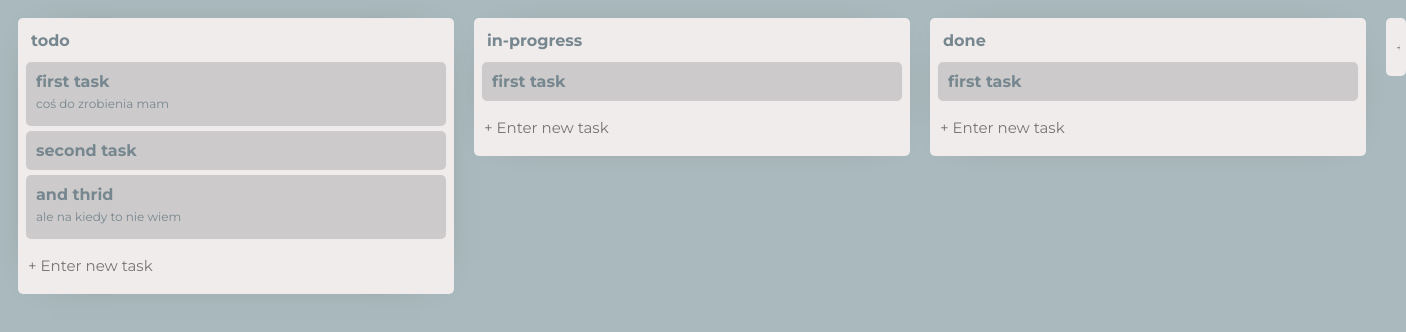
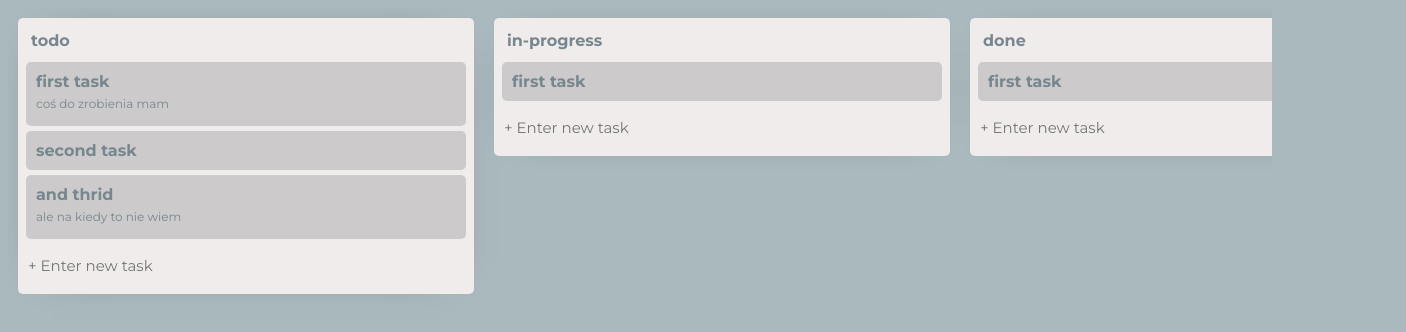
Before and after one commit to Whateverimann/VueTaskBoard, a Vue app in the folder vue-trello/: page /#/ in a window 1280 px wide. Shown: the top 332 px of the page, 1406 px wide, since content can reach past the window. Built offline with nearby package versions, Linux system fonts and the light colour scheme.

Commit message:
clean the code

```diff
--- a/vue-trello/src/App.vue
+++ b/vue-trello/src/App.vue
@@ -9,6 +9,8 @@ body,
 html {
   height: 100%;
   background-color: #aab9bd;
+  overflow-x: scroll;
+  overflow-y: hidden;
 }
 
 #app {
--- /dev/null
+++ b/vue-trello/src/components/BoardColumn.vue
@@ -0,0 +1,130 @@
+<template>
+  <div
+    class="column"
+    draggable
+    @drop="moveTaskOrColumn($event, column.tasks, columnIndex)"
+    @dragover.prevent
+    @dragenter.prevent
+    @dragstart.self="pickupColumn($event, columnIndex)"
+  >
+    <div class="column_name">{{ column.name }}</div>
+    <div class="list-reset">
+      <ColumnTask
+        v-for="(task, $taskIndex) of column.tasks"
+        :key="$taskIndex"
+        :task="task"
+        :taskIndex="$taskIndex"
+        :column="column"
+        :columnIndex="columnIndex"
+        :board="board"
+      />
+      <input
+        type="text"
+        placeholder="+ Enter new task"
+        class="input_add_element"
+        @keyup.enter="createTask($event, column.tasks)"
+      />
+    </div>
+  </div>
+</template>
+
+<script>
+import ColumnTask from '../components/ColumnTask'
+
+export default {
+  components: { ColumnTask },
+  props: {
+    column: {
+      type: Object,
+      required: true
+    },
+    columnIndex: {
+      type: Number,
+      required: true
+    },
+    board: {
+      type: Object,
+      required: true
+    }
+  },
+
+  methods: {
+    createTask(e, tasks) {
+      this.$store.commit('CREATE_TASK', {
+        tasks,
+        name: e.target.value
+      })
+      e.target.value = ''
+    },
+    // goToTask(task) {
+    //   this.$router.push({ name: 'task', params: { id: task.id } })
+    // },
+    pickupColumn(e, fromColumnIndex) {
+      e.dataTransfer.effectAllowed = 'move'
+      e.dataTransfer.dropEffect = 'move'
+
+      e.dataTransfer.setData('from-column-index', fromColumnIndex)
+      e.dataTransfer.setData('type', 'column')
+    },
+    // pickupTask(e, taskIndex, fromColumnIndex) {
+    //   e.dataTransfer.effectAllowed = 'move'
+    //   e.dataTransfer.dropEffect = 'move'
+
+    //   e.dataTransfer.setData('from-task-index', taskIndex)
+    //   e.dataTransfer.setData('from-column-index', fromColumnIndex)
+    //   e.dataTransfer.setData('type', 'task')
+    // },
+    moveTaskOrColumn(e, toTasks, toColumnIndex, toTaskIndex) {
+      const type = e.dataTransfer.getData('type')
+
+      if (type === 'task') {
+        this.moveTask(
+          e,
+          toTasks,
+          toTaskIndex !== undefined ? toTaskIndex : toTasks.length
+        )
+      } else {
+        this.moveColumn(e, toColumnIndex)
+      }
+    },
+    moveTask(e, toTasks, toTaskIndex) {
+      const fromColumnIndex = e.dataTransfer.getData('from-column-index')
+      const fromTasks = this.board.columns[fromColumnIndex].tasks
+      const fromTaskIndex = e.dataTransfer.getData('from-task-index')
+
+      this.$store.commit('MOVE_TASK', {
+        fromTasks,
+        toTasks,
+        fromTaskIndex,
+        toTaskIndex
+      })
+    },
+    moveColumn(e, toColumnIndex) {
+      const fromColumnIndex = e.dataTransfer.getData('from-column-index')
+      //  const columnIndex = e.dataTransfer.getData('column-index')
+      this.$store.commit('MOVE_COLUMN', { fromColumnIndex, toColumnIndex })
+    }
+  }
+}
+</script>
+
+<style scoped>
+.column {
+  display: flex;
+  flex-direction: column;
+  background-color: #f0eceb;
+  margin: 10px;
+  padding: 8px;
+  border-radius: 5px;
+  box-shadow: 0px 0px 40px -33px rgba(0, 0, 0, 0.75);
+  height: 100%;
+  min-width: 440px;
+}
+.column_name {
+  display: flex;
+  justify-items: center;
+  margin-bottom: 2px;
+  font-weight: bold;
+  padding: 5px;
+}
+</style>
--- /dev/null
+++ b/vue-trello/src/components/ColumnTask.vue
@@ -0,0 +1,104 @@
+<template>
+  <div
+    class="task"
+    draggable
+    @dragstart="pickupTask($event, taskIndex, columnIndex)"
+    @click="goToTask(task)"
+    @dragover.prevent
+    @dragenter.prevent
+    @drop.stop="moveTaskOrColumn($event, column.tasks, columnIndex, taskIndex)"
+  >
+    <span>{{ task.name }}</span>
+    <p v-if="task.description" class="description">{{ task.description }}</p>
+  </div>
+</template>
+
+<script>
+export default {
+  props: {
+    task: {
+      type: Object,
+      required: true
+    },
+    taskIndex: {
+      type: Number,
+      required: true
+    },
+    column: {
+      type: Object,
+      required: true
+    },
+    columnIndex: {
+      type: Number,
+      required: true
+    },
+    board: {
+      type: Object,
+      required: true
+    }
+  },
+  methods: {
+    goToTask(task) {
+      this.$router.push({ name: 'task', params: { id: task.id } })
+    },
+    pickupTask(e, taskIndex, fromColumnIndex) {
+      e.dataTransfer.effectAllowed = 'move'
+      e.dataTransfer.dropEffect = 'move'
+
+      e.dataTransfer.setData('from-task-index', taskIndex)
+      e.dataTransfer.setData('from-column-index', fromColumnIndex)
+      e.dataTransfer.setData('type', 'task')
+    },
+    moveTaskOrColumn(e, toTasks, toColumnIndex, toTaskIndex) {
+      const type = e.dataTransfer.getData('type')
+
+      if (type === 'task') {
+        this.moveTask(
+          e,
+          toTasks,
+          toTaskIndex !== undefined ? toTaskIndex : toTasks.length
+        )
+      } else {
+        this.moveColumn(e, toColumnIndex)
+      }
+    },
+    moveTask(e, toTasks, toTaskIndex) {
+      const fromColumnIndex = e.dataTransfer.getData('from-column-index')
+      const fromTasks = this.board.columns[fromColumnIndex].tasks
+      const fromTaskIndex = e.dataTransfer.getData('from-task-index')
+
+      this.$store.commit('MOVE_TASK', {
+        fromTasks,
+        toTasks,
+        fromTaskIndex,
+        toTaskIndex
+      })
+    },
+    moveColumn(e, toColumnIndex) {
+      const fromColumnIndex = e.dataTransfer.getData('from-column-index')
+      //  const columnIndex = e.dataTransfer.getData('column-index')
+      this.$store.commit('MOVE_COLUMN', { fromColumnIndex, toColumnIndex })
+    }
+  }
+}
+</script>
+
+<style scoped>
+.task {
+  display: flex;
+  flex-direction: column;
+  text-align: start;
+  flex-wrap: wrap;
+  margin: 5px 0;
+  border-radius: 5px;
+  background-color: #cccaca;
+  padding: 10px;
+  font-weight: bold;
+  box-shadow: 0px 0px 40px -33px rgba(0, 0, 0, 0.75);
+}
+.description {
+  font-size: 12px;
+  font-weight: normal;
+  margin: 5px 0;
+}
+</style>
--- a/vue-trello/src/views/Board.vue
+++ b/vue-trello/src/views/Board.vue
@@ -1,40 +1,14 @@
 <template>
   <div class="board">
     <div class="flex">
-      <div
-        class="column"
+      <BoardColumn
         v-for="(column, $columnIndex) of board.columns"
         :key="$columnIndex"
-        draggable
-        @drop="moveTaskOrColumn($event, column.tasks, $columnIndex)"
-        @dragover.prevent
-        @dragenter.prevent
-        @dragstart.self="pickupColumn($event, $columnIndex)"
-      >
-        <div class="column_name">{{ column.name }}</div>
-        <div class="list-reset">
-          <div
-            class="task"
-            v-for="(task, $taskIndex) of column.tasks"
-            :key="$taskIndex"
-            draggable
-            @dragstart="pickupTask($event, $taskIndex, $columnIndex)"
-            @click="goToTask(task)"
-            @dragover.prevent
-            @dragenter.prevent
-            @drop.stop="moveTaskOrColumn($event, column.tasks, $columnIndex, $taskIndex)"
-          >
-            <span>{{ task.name }}</span>
-            <p v-if="task.description" class="description">{{ task.description }}</p>
-          </div>
-          <input
-            type="text"
-            placeholder="+ Enter new task"
-            class="input_add_element"
-            @keyup.enter="createTask($event, column.tasks)"
-          />
-        </div>
-      </div>
+        :column="column"
+        :columnIndex="$columnIndex"
+        :board="board"
+      />
+
       <div class="column">
         <input
           type="text"
@@ -54,8 +28,10 @@
 
 <script>
 import { mapState } from 'vuex'
+import BoardColumn from '../components/BoardColumn'
 
 export default {
+  components: { BoardColumn },
   data() {
     return {
       newColumnName: ''
@@ -68,69 +44,14 @@ export default {
     }
   },
   methods: {
-    goToTask(task) {
-      this.$router.push({ name: 'task', params: { id: task.id } })
-    },
     closeTask(task) {
       this.$router.push({ name: 'board' })
-    },
-    createTask(e, tasks) {
-      this.$store.commit('CREATE_TASK', {
-        tasks,
-        name: e.target.value
-      })
-      e.target.value = ''
     },
     createColumn() {
       this.$store.commit('CREATE_COLUMN', {
         name: this.newColumnName
       })
       this.newColumnName = ''
-    },
-    pickupTask(e, taskIndex, fromColumnIndex) {
-      e.dataTransfer.effectAllowed = 'move'
-      e.dataTransfer.dropEffect = 'move'
-
-      e.dataTransfer.setData('from-task-index', taskIndex)
-      e.dataTransfer.setData('from-column-index', fromColumnIndex)
-      e.dataTransfer.setData('type', 'task')
-    },
-    pickupColumn(e, fromColumnIndex) {
-      e.dataTransfer.effectAllowed = 'move'
-      e.dataTransfer.dropEffect = 'move'
-
-      e.dataTransfer.setData('from-column-index', fromColumnIndex)
-      e.dataTransfer.setData('type', 'column')
-    },
-    moveTaskOrColumn(e, toTasks, toColumnIndex, toTaskIndex) {
-      const type = e.dataTransfer.getData('type')
-
-      if (type === 'task') {
-        this.moveTask(
-          e,
-          toTasks,
-          toTaskIndex !== undefined ? toTaskIndex : toTasks.length
-        )
-      } else {
-        this.moveColumn(e, toColumnIndex)
-      }
-    },
-    moveTask(e, toTasks, toTaskIndex) {
-      const fromColumnIndex = e.dataTransfer.getData('from-column-index')
-      const fromTasks = this.board.columns[fromColumnIndex].tasks
-      const fromTaskIndex = e.dataTransfer.getData('from-task-index')
-
-      this.$store.commit('MOVE_TASK', {
-        fromTasks,
-        toTasks,
-        fromTaskIndex,
-        toTaskIndex
-      })
-    },
-    moveColumn(e, toColumnIndex) {
-      const fromColumnIndex = e.dataTransfer.getData('from-column-index')
-      //  const columnIndex = e.dataTransfer.getData('column-index')
-      this.$store.commit('MOVE_COLUMN', { fromColumnIndex, toColumnIndex })
     }
   }
 }
@@ -145,25 +66,8 @@ export default {
   flex-direction: row;
   justify-content: flex-start;
 }
-.column {
-  display: flex;
-  flex-direction: column;
-  background-color: #f0eceb;
-  margin: 10px;
-  padding: 8px;
-  border-radius: 5px;
-  box-shadow: 0px 0px 40px -33px rgba(0, 0, 0, 0.75);
-  height: 100%;
-  width: 500px;
-}
-.column_name {
-  display: flex;
-  justify-items: center;
-  margin-bottom: 2px;
-  font-weight: bold;
-  padding: 5px;
-}
-.task {
+
+/* .task {
   display: flex;
   flex-direction: column;
   text-align: start;
@@ -172,7 +76,6 @@ export default {
   border-radius: 5px;
   background-color: #cccaca;
   padding: 10px;
-  width: 400px;
   font-weight: bold;
   box-shadow: 0px 0px 40px -33px rgba(0, 0, 0, 0.75);
 }
@@ -180,7 +83,7 @@ export default {
   font-size: 12px;
   font-weight: normal;
   margin: 5px 0;
-}
+} */
 .task-bg {
   height: 100%;
   position: absolute;
```
